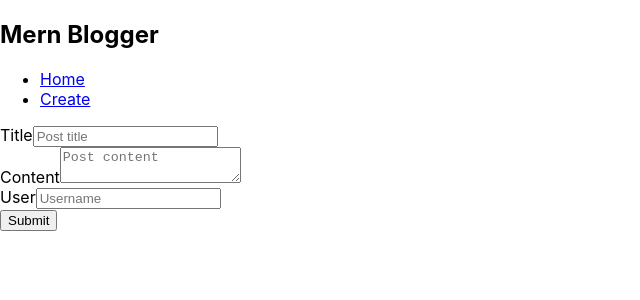
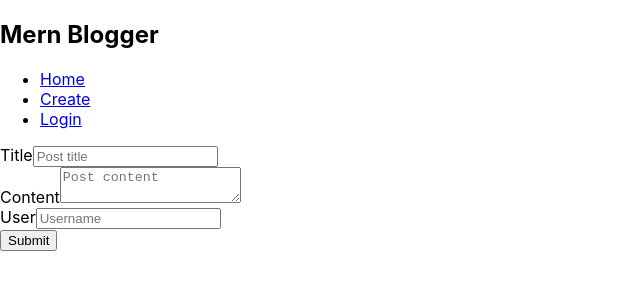
Before and after one commit to FabianUlises/mern-blogger, a React (Create React App) app in the folder client/: page /create in a window 1280 px wide. Shown: the top 300 px of the page, without its empty margins (0-640 px from the left). Built offline with nearby package versions, Linux system fonts and the light colour scheme.

Commit message:
Created link route for login component

```diff
--- a/client/src/components/nav/Nav.js
+++ b/client/src/components/nav/Nav.js
@@ -15,6 +15,9 @@ const Nav = () => {
           <li>
               <Link to='/create'>Create</Link>
           </li>
+          <li>
+              <Link to='/login'>Login</Link>
+          </li>
         </ul>
     </nav>
   );
```
